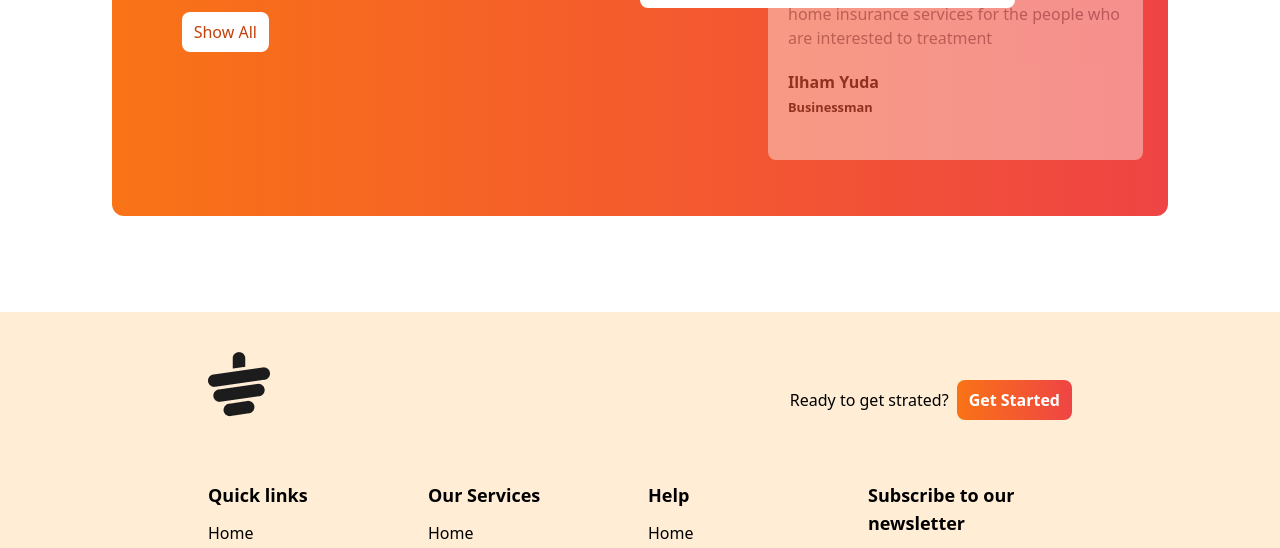
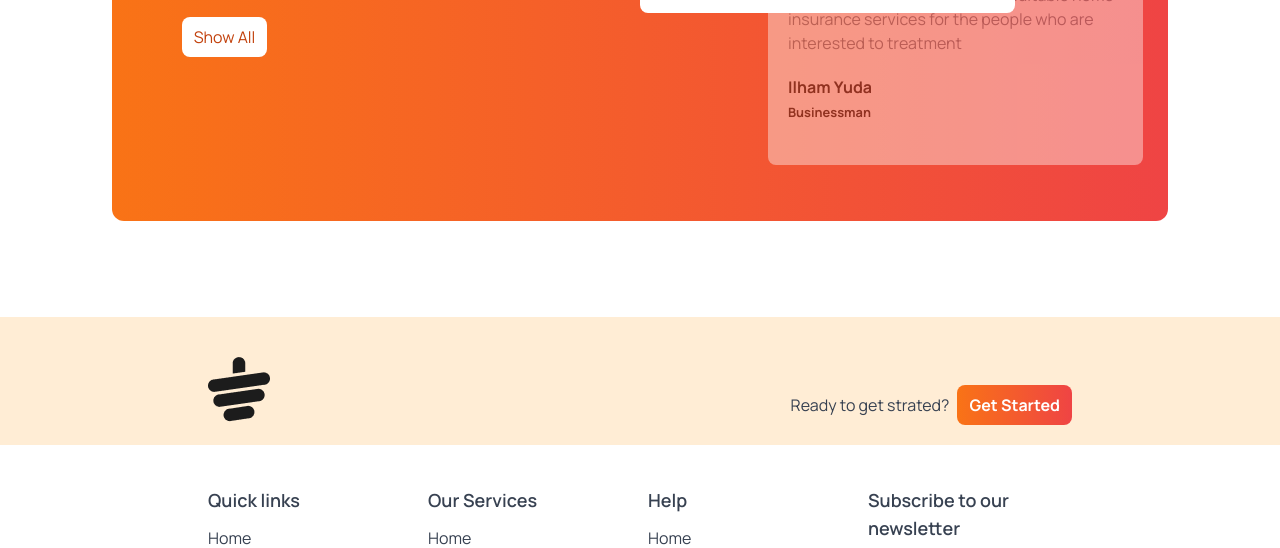
Before and after one commit to azima4361/tea-house, a plain HTML site: page index.html in a window 1280 px wide. Shown: the part 2223-2771 px from the top of the page. Drawn offline with nearby package versions, Linux system fonts and the light colour scheme.

Commit message:
custom font added

```diff
--- a/index.html
+++ b/index.html
@@ -15,13 +15,16 @@
         extend: {
           colors: {
             clifford: '#da373d',
-          }
-        }
-      }
+          },
+          fontFamily: {
+            manrope:['Manrope','sans-serif'],
+          },
+        },
+      },
     }
   </script>
 </head>
-<body>
+<body class="font-manrope">
     <main class="max-w-screen-xl mx-auto px-16 lg:px-28">
         <header class="lg:flex pt-10 mb-20" >
             <div>
@@ -186,7 +189,7 @@ Tea</h2>
 
     </main>
 
-    <footer class="bg-orange-100 h-32text-gray-700 py-10 px-4 md:px-16">
+    <footer class="bg-orange-100 h-32 text-gray-700 py-10 px-4 md:px-16">
         <div class="w-9/12 mx-auto">
             <div class="mb-8 flex justify-between">
                 <img class="mb-8" src="images/cup.png" alt="">
```
